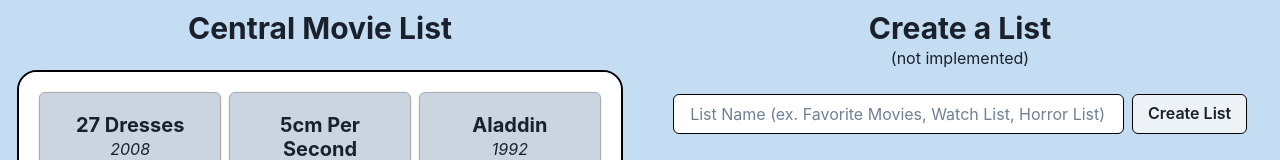
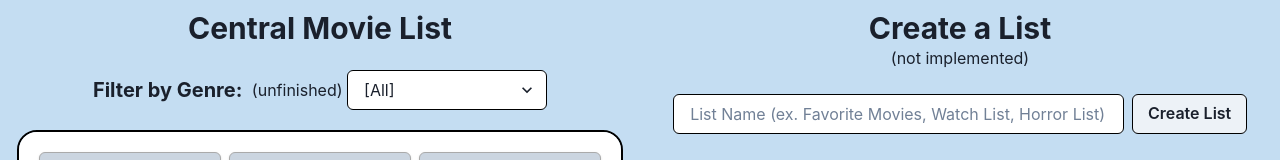
Before and after one commit to amansjot/Team5-MoviePedia, a React (Create React App) app: page / in a window 1280 px wide. Shown: the part 120-280 px from the top of the page. Built offline with nearby package versions, Linux system fonts and the light colour scheme.

Commit message:
unfinished parts shown

```diff
--- a/src/components/MovieCards.tsx
+++ b/src/components/MovieCards.tsx
@@ -160,9 +160,10 @@ export function MovieCards({
             {addSortField()}
 
             {/* Filter by Genre feature */}
-            {/* <Container>
+            <Container>
                 <Center mb={5}>
                     <Heading size="md">Filter by Genre:&nbsp;&nbsp;</Heading>
+                    (unfinished)&nbsp;
                     <Select w="200px" bg="white" borderColor={"black"} _hover={{ borderColor: "black" }} onChange={(event) => filterGenre(event)}>
                         { genreList.map((genre: string, key: number) => {
                             return (
@@ -171,7 +172,7 @@ export function MovieCards({
                         }) }
                     </Select>
                 </Center>
-            </Container> */}
+            </Container>
 
             <Container border={"2px solid black"} borderRadius={"20px"} bg="white" p={5} height="100vh" overflowY={"scroll"}>
                 <SimpleGrid w="100%" spacing={2} templateColumns={{base: "repeat(3, 1fr)"}}>
```
